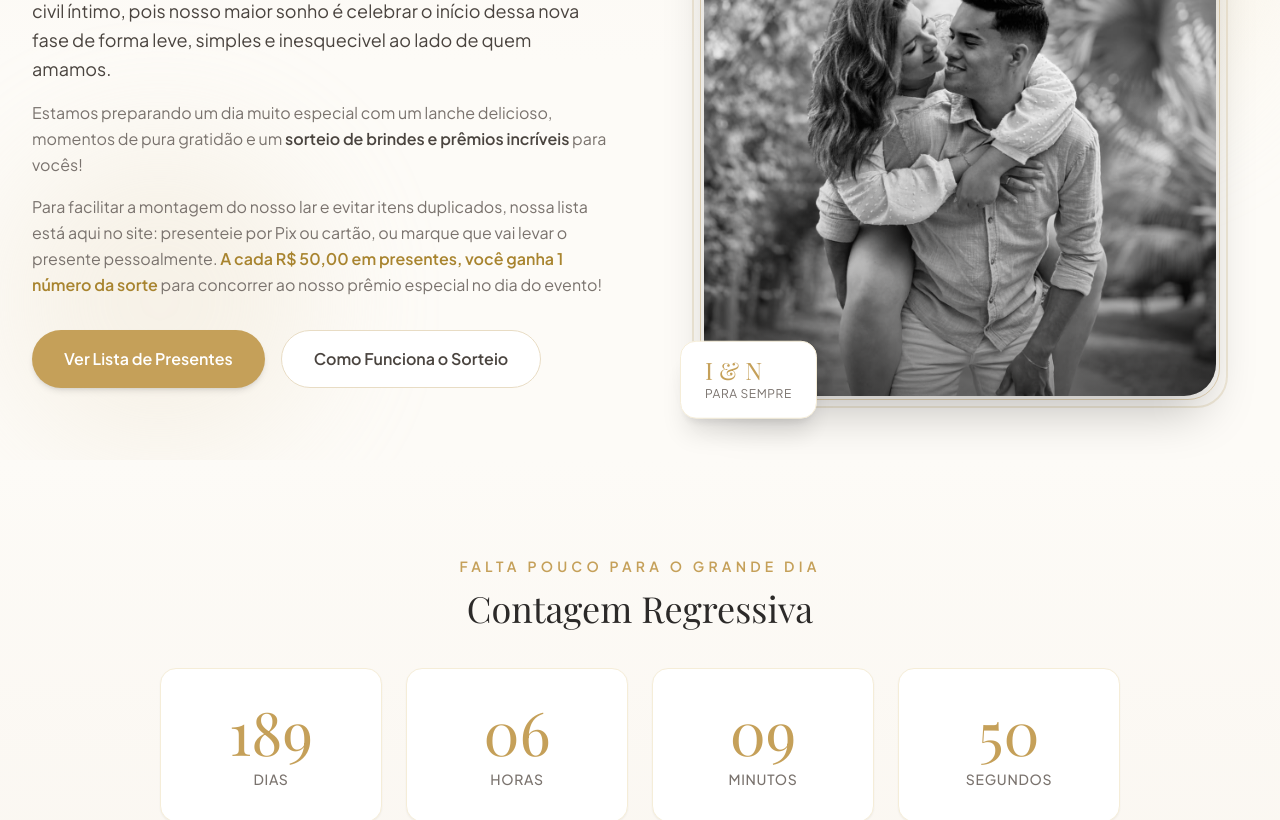
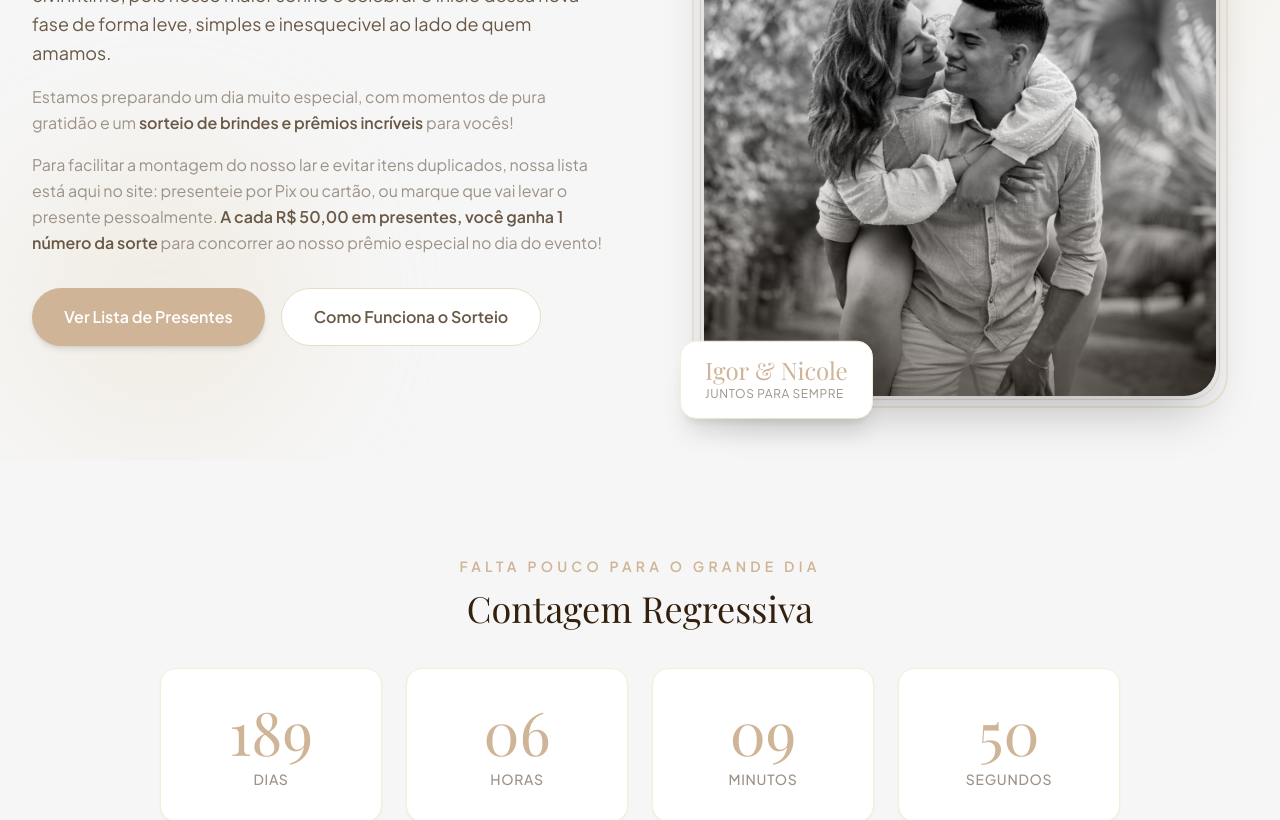
Before and after one commit to Astera-Work-Systems/Site_Igor_e_Nicole_Site, a React (Vite) app: page / in a window 1280 px wide. Shown: the part 340-1160 px from the top of the page. Built offline with nearby package versions, Linux system fonts and the light colour scheme; no server answers; the database is empty; a web font is replaced by a local one.

Commit message:
Mudanças estéticas
-Coloquei as cores da identidade visual;
-Modifiquei textos;
-Falta mudar as logos e as datas.

```diff
--- a/index.html
+++ b/index.html
@@ -4,7 +4,7 @@
     <meta charset="UTF-8" />
     <link rel="icon" type="image/svg+xml" href="/vite.svg" />
     <meta name="viewport" content="width=device-width, initial-scale=1.0" />
-    <meta name="description" content="Chá de Panela de Igor & Nicole — Lista virtual de presentes (Pix ou cartão parcelado) e sorteio especial. 10 de Abril de 2027." />
+    <meta name="description" content="Chá de Panela de Igor & Nicole — Lista virtual de presentes (Pix ou cartão parcelado) e sorteio especial. 11 de Abril de 2027." />
     <title>Igor & Nicole — Chá de Panela</title>
     <link rel="preconnect" href="https://fonts.googleapis.com" />
     <link rel="preconnect" href="https://fonts.gstatic.com" crossorigin />
@@ -15,12 +15,12 @@
     <meta property="og:url" content="https://igor-e-nicole.vercel.app/" />
     <meta property="og:site_name" content="Igor & Nicole" />
     <meta property="og:title" content="Igor & Nicole — Chá de Panela" />
-    <meta property="og:description" content="Lista de presentes (Pix ou cartão parcelado) e sorteio especial. 10 de Abril de 2027." />
+    <meta property="og:description" content="Lista de presentes (Pix ou cartão parcelado) e sorteio especial. 11 de Abril de 2027." />
     <meta property="og:image" content="https://igor-e-nicole.vercel.app/og-image.jpg" />
     <meta property="og:image:type" content="image/jpeg" />
     <meta property="og:image:width" content="1200" />
     <meta property="og:image:height" content="630" />
-    <meta property="og:image:alt" content="Chá de Panela de Igor & Nicole — 10 de Abril de 2027" />
+    <meta property="og:image:alt" content="Chá de Panela de Igor & Nicole — 11 de Abril de 2027" />
     <meta name="twitter:card" content="summary_large_image" />
     <meta name="twitter:image" content="https://igor-e-nicole.vercel.app/og-image.jpg" />
   </head>
--- a/src/components/HeroSection.tsx
+++ b/src/components/HeroSection.tsx
@@ -16,12 +16,12 @@ export default function HeroSection() {
         <div className="grid lg:grid-cols-2 gap-12 lg:gap-16 items-center">
           {/* Texto */}
           <div className="text-center lg:text-left animate-fade-in-up">
-            <div className="inline-flex items-center gap-2 px-4 py-2 rounded-full bg-champagne-50 border border-champagne-200 mb-6">
+            {/* <div className="inline-flex items-center gap-2 px-4 py-2 rounded-full bg-champagne-50 border border-champagne-200 mb-6">
               <Sparkles className="w-4 h-4 text-champagne" />
               <span className="text-xs font-semibold tracking-wider uppercase text-champagne-dark">
                 {EVENT_DATA_TEXTO} · {EVENT_HORA_TEXTO}
               </span>
-            </div>
+            </div> */}
 
             <h1 className="font-serif text-4xl sm:text-5xl lg:text-6xl text-ink leading-tight mb-6 text-balance">
               Bem-vindos ao nosso{' '}
@@ -36,7 +36,7 @@ export default function HeroSection() {
               optamos por realizar um casamento civil íntimo, pois nosso maior sonho é celebrar o início dessa nova fase de forma leve, simples e inesquecivel ao lado de quem amamos.
             </p>
             <p className="text-base text-ink-muted leading-relaxed mb-4 max-w-xl mx-auto lg:mx-0">
-              Estamos preparando um dia muito especial com um lanche delicioso, momentos de
+              Estamos preparando um dia muito especial, com momentos de
               pura gratidão e um <span className="font-semibold text-ink-soft">sorteio de brindes
               e prêmios incríveis</span> para vocês!
             </p>
@@ -89,16 +89,16 @@ export default function HeroSection() {
 
               {/* Badge flutuante */}
               <div className="absolute -bottom-6 -left-4 sm:-left-6 bg-white rounded-2xl shadow-xl px-6 py-4 border border-champagne-100 animate-float">
-                <p className="font-serif text-2xl text-champagne leading-none">I &amp; N</p>
+                <p className="font-serif text-2xl text-champagne leading-none">Igor &amp; Nicole</p>
                 <p className="text-xs text-ink-muted tracking-wider uppercase mt-1">
-                  Para sempre
+                  juntos para sempre
                 </p>
               </div>
 
               {/* Decorative sparkle */}
-              <div className="absolute -top-4 -right-4 w-12 h-12 rounded-full bg-champagne-50 border border-champagne-200 flex items-center justify-center animate-float" style={{ animationDelay: '1s' }}>
+              {/* <div className="absolute -top-4 -right-4 w-12 h-12 rounded-full bg-champagne-50 border border-champagne-200 flex items-center justify-center animate-float" style={{ animationDelay: '1s' }}>
                 <Sparkles className="w-6 h-6 text-champagne" />
-              </div>
+              </div> */}
             </div>
           </div>
         </div>
--- a/src/index.css
+++ b/src/index.css
@@ -7,7 +7,7 @@
     scroll-behavior: smooth;
   }
   body {
-    background-color: #FDFBF7;
+    background-color: #f6f6f6;
     color: #2C2A29;
     font-family: 'Plus Jakarta Sans', Inter, system-ui, sans-serif;
     -webkit-font-smoothing: antialiased;
@@ -29,14 +29,14 @@
   width: 8px;
 }
 ::-webkit-scrollbar-track {
-  background: #FAF6F0;
+  background: #f6f6f6;
 }
 ::-webkit-scrollbar-thumb {
-  background: #C5A059;
+  background: #CFB497;
   border-radius: 4px;
 }
 ::-webkit-scrollbar-thumb:hover {
-  background: #A8842F;
+  background: #695846;
 }
 
 /* Hide scrollbar for filter pills on mobile */
--- a/tailwind.config.js
+++ b/tailwind.config.js
@@ -5,27 +5,27 @@ export default {
     extend: {
       colors: {
         canvas: {
-          DEFAULT: '#FDFBF7',
-          warm: '#FAF6F0',
+          DEFAULT: '#f6f6f6',
+          warm: '#f6f6f6  ',
         },
         surface: '#FFFFFF',
         champagne: {
-          DEFAULT: '#C5A059',
+          DEFAULT: '#cfb497',
           light: '#E8DCC4',
-          dark: '#A8842F',
+          dark: '#695846',
           50: '#FBF8F0',
           100: '#F5EDD8',
           200: '#E8DCC4',
-          300: '#D4BE8E',
-          400: '#C5A059',
-          500: '#A8842F',
-          600: '#8A6D24',
-          700: '#6E561C',
+          300: '#CFB497',
+          400: '#9C9287',
+          500: '#695846',
+          600: '#362819',
+          700: '#33210E',
         },
         ink: {
-          DEFAULT: '#2C2A29',
-          soft: '#4A443F',
-          muted: '#7A736E',
+          DEFAULT: '#33210E',
+          soft: '#695846',
+          muted: '#9C9287',
         },
         success: {
           DEFAULT: '#3B7A57',
```
